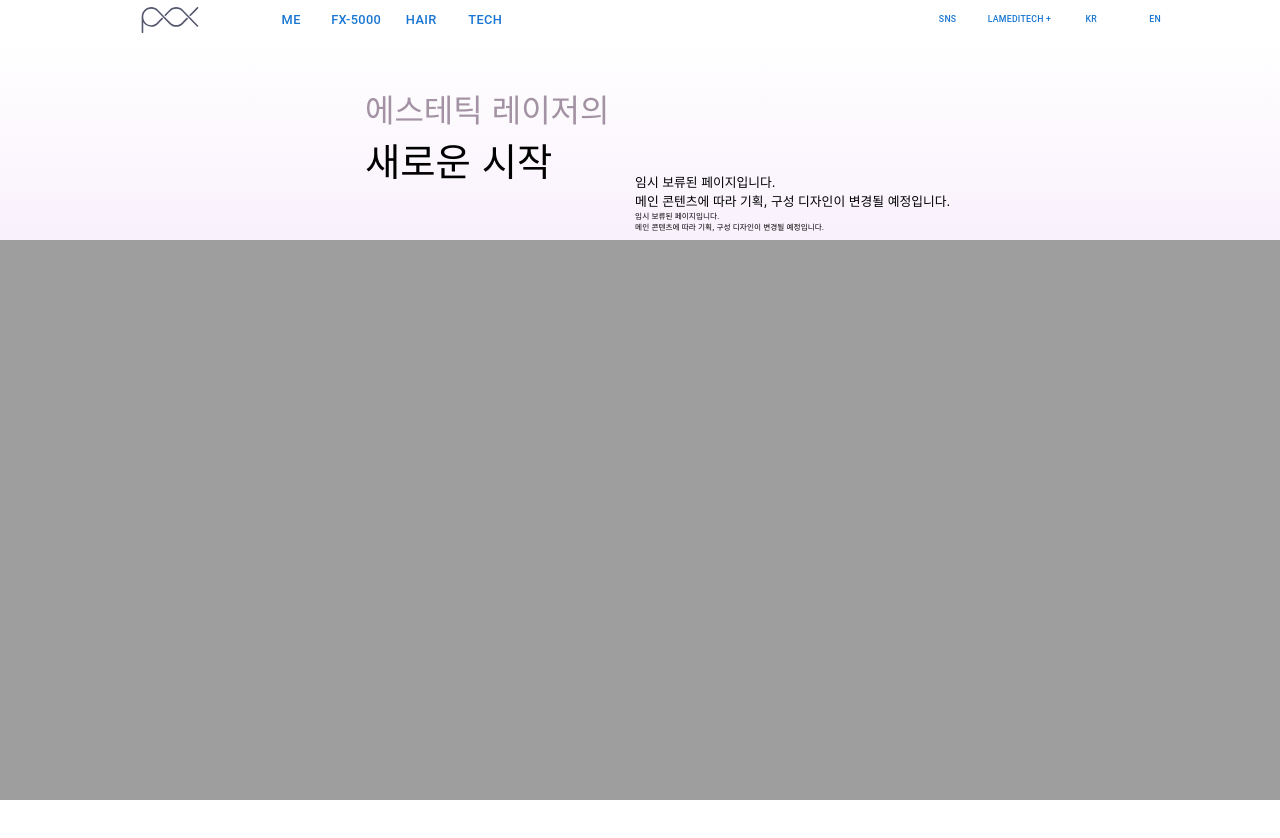
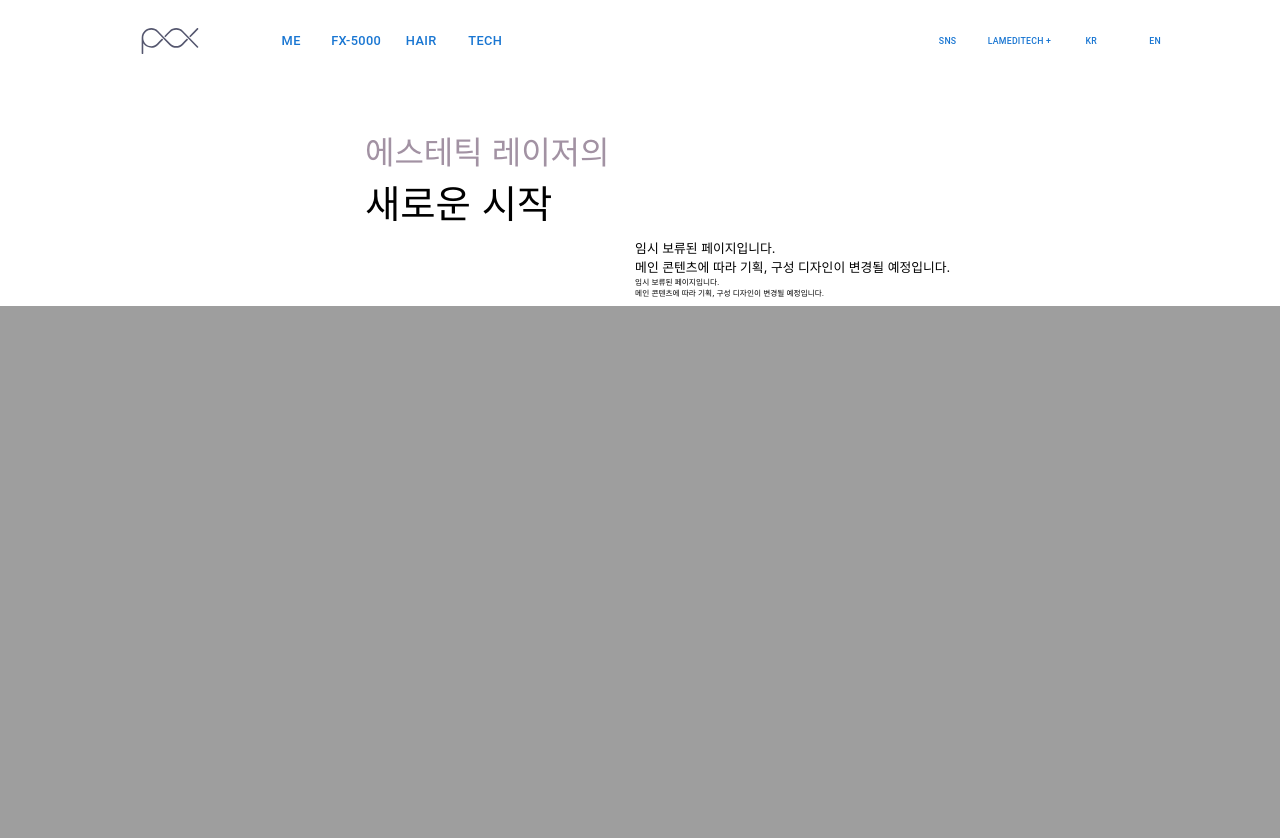
Before and after one commit to rewrite0w0/puraxel, a Next.js app: page / in a window 1280 px wide. Shown: the top 838 px of the page. Before the commit the page ends 800 px from the top, so only its background shows below. Built offline with nearby package versions, Linux system fonts and the light colour scheme; a web font is replaced by a local one.

Commit message:
mod: layout styling

```diff
--- a/components/layout/Layout.module.css
+++ b/components/layout/Layout.module.css
@@ -1,6 +1,6 @@
 .header {
   /* width: 100%; */
-  height: 5vh;
+  /* height: 5vh; */
   /* display: grid; */
   display: flex;
   /* justify-content: space-around; */
@@ -10,13 +10,14 @@
   /* background-color: pink; */
   margin-left: 80px;
   margin-right: 80px;
+  margin-top: 24px;
 }
 
 /* 여기서 바디 색 전부를 고침 */
 /* 상태변수로 ME 밑줄과 같이 처리하면 될 듯? */
 
 .body {
-  height: 95vh;
+  /* height: 95vh; */
   /* background: linear-gradient(
     rgba(255, 255, 255, 0.3),
     rgba(252, 209, 215, 0.7)
@@ -24,6 +25,6 @@
   /* margin: 80px; */
   /* 여기서 하단 다 주는데 나중에 상태관리로 페이지마자 색깔 줘야 함 */
   /* 할 때, 버튼 밑줄이랑, 폰트랑, kr/en 구분도 해야 함 */
-  background: linear-gradient(#fff, #e9caf4);
+  /* background: linear-gradient(#fff, #e9caf4); */
   overflow: hidden;
 }
```
